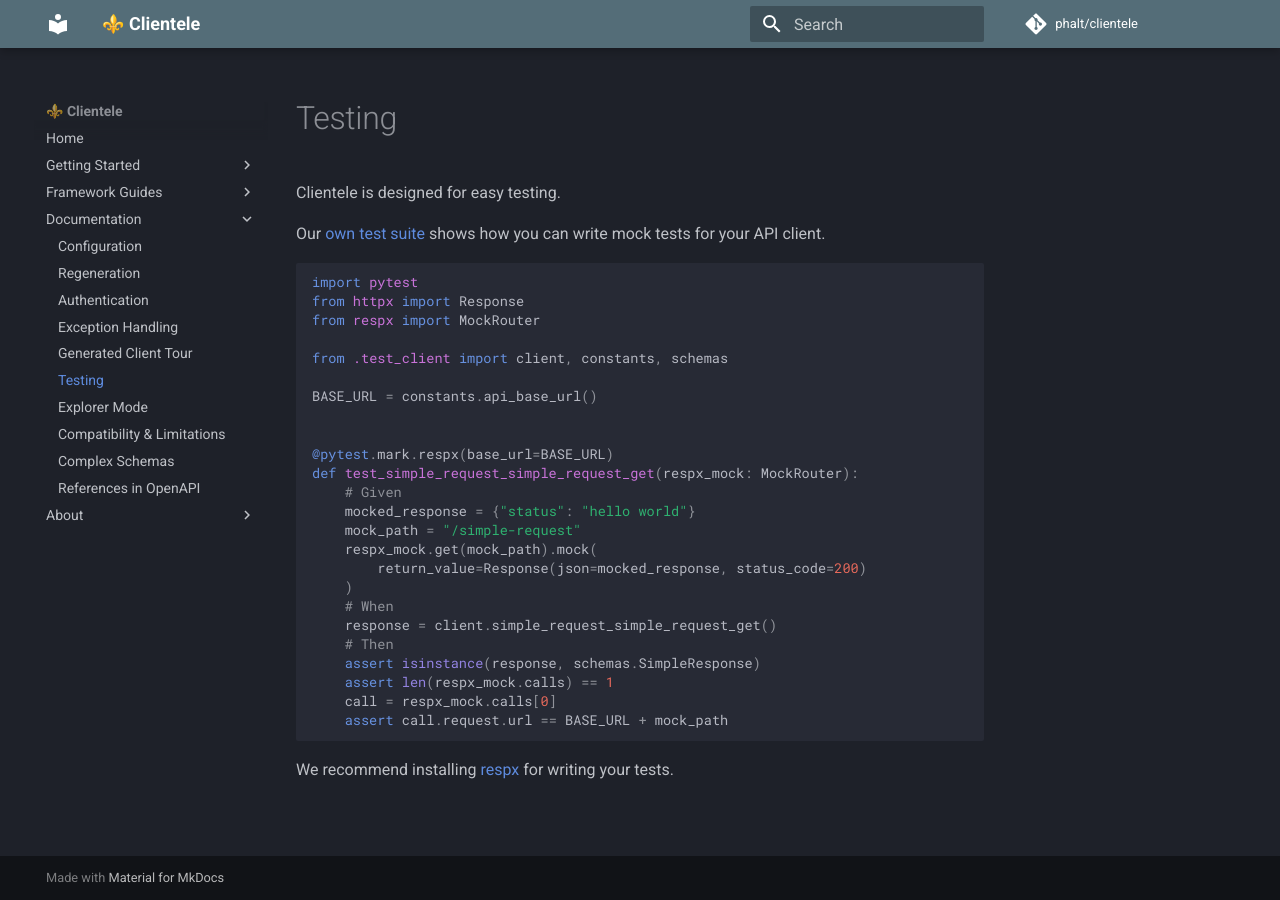
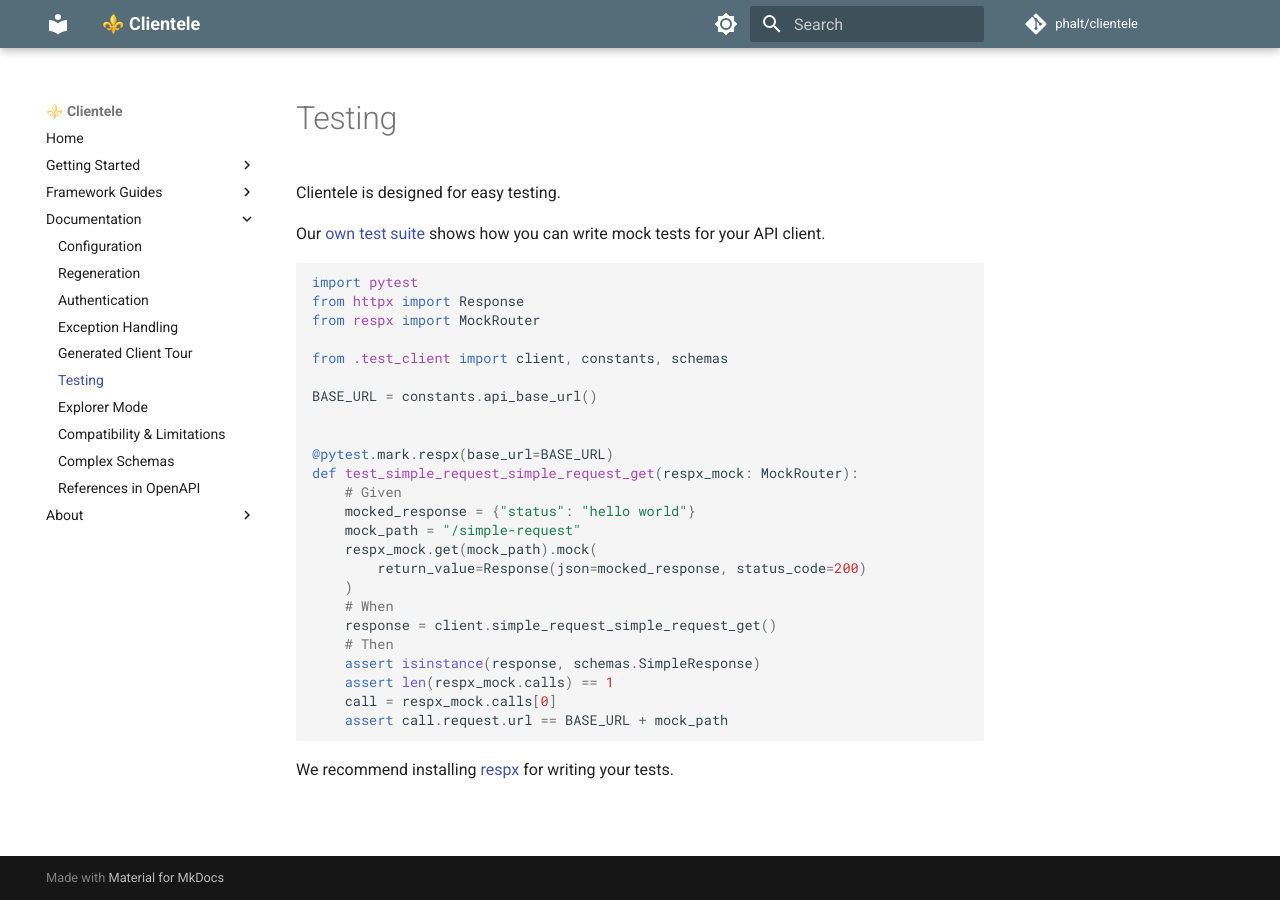
Before and after one commit to phalt/clientele, an MkDocs documentation site: the page built from docs/testing.md, in a window 1280 px wide. Built offline with MkDocs 1.6.1 and Material for MkDocs 9.7.7, drawn with Linux system fonts in a browser that asks for light colours; comment, search, counter and statistics services are not loaded.

Commit message:
Add light/dark mode toggle to docs

```diff
--- a/mkdocs.yml
+++ b/mkdocs.yml
@@ -3,8 +3,23 @@
 theme:
   name: material
   palette:
-    scheme: slate
-    primary: blue grey
+    # Palette toggle for light mode
+    - media: "(prefers-color-scheme: light)"
+      scheme: default
+      primary: blue grey
+      accent: light blue
+      toggle:
+        icon: material/brightness-7
+        name: Switch to dark mode
+
+    # Palette toggle for dark mode
+    - media: "(prefers-color-scheme: dark)"
+      scheme: slate
+      primary: blue grey
+      accent: light blue
+      toggle:
+        icon: material/brightness-4
+        name: Switch to light mode
 repo_name: phalt/clientele
 repo_url: https://github.com/phalt/clientele
 nav:
```
